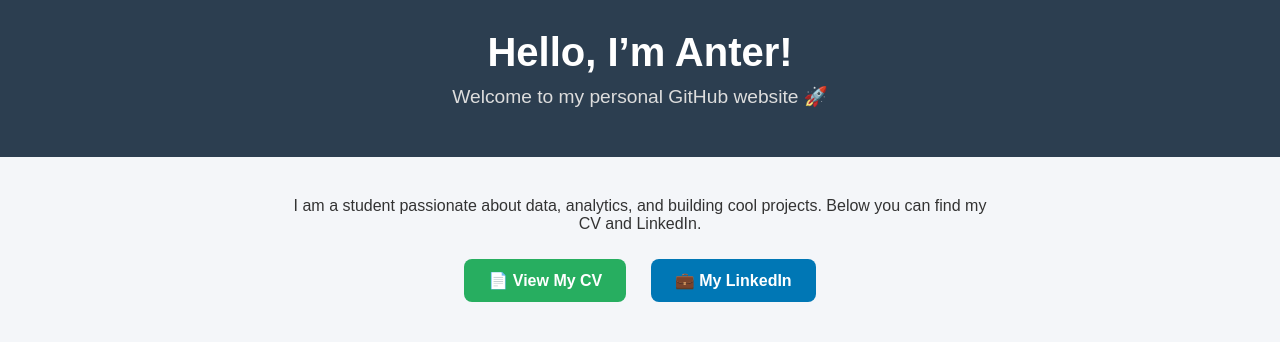
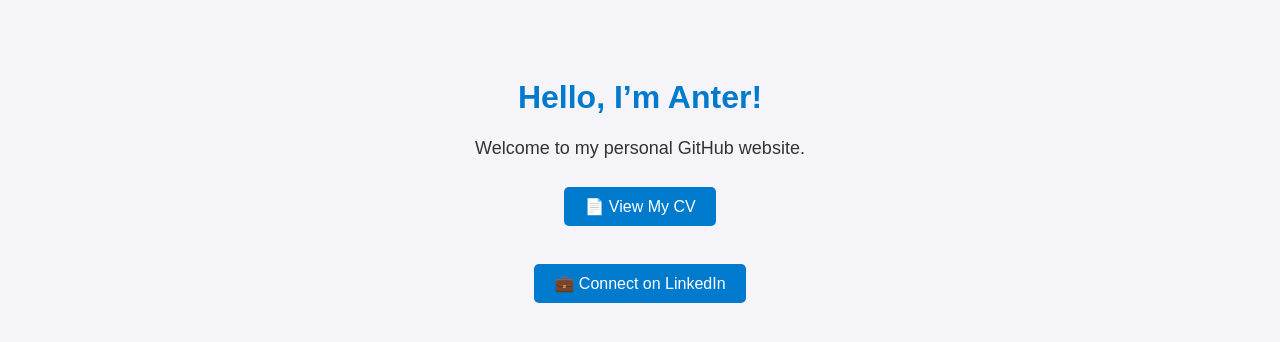
Before and after one commit to Hyunmin1230/anterche.github.io, a plain HTML site: page index.html in a window 1280 px wide. Drawn offline with Linux system fonts and the light colour scheme.

Commit message:
Update index.html

```diff
--- a/index.html
+++ b/index.html
@@ -3,81 +3,47 @@
 <head>
   <meta charset="UTF-8">
   <meta name="viewport" content="width=device-width, initial-scale=1.0">
-  <title>Anter's GitHub Page</title>
+  <title>Welcome to My GitHub Page</title>
   <style>
     body {
-      font-family: Arial, Helvetica, sans-serif;
-      background-color: #f4f6f9;
+      font-family: Arial, sans-serif;
+      background-color: #f4f4f9;
       color: #333;
-      margin: 0;
-      padding: 0;
       text-align: center;
+      padding: 50px;
     }
-    header {
-      background-color: #2c3e50;
-      color: white;
-      padding: 30px 20px;
+    h1 {
+      color: #007acc;
     }
-    header h1 {
-      margin: 0;
-      font-size: 2.5em;
+    p {
+      font-size: 18px;
     }
-    header p {
-      margin-top: 10px;
-      font-size: 1.2em;
-      color: #ddd;
-    }
-    .content {
-      margin: 40px auto;
-      max-width: 700px;
-    }
-    .content img {
-      width: 180px;
-      border-radius: 50%;
-      margin-bottom: 20px;
-    }
-    .buttons a {
+    a.button {
       display: inline-block;
       margin: 10px;
-      padding: 12px 24px;
-      border-radius: 8px;
+      padding: 10px 20px;
+      font-size: 16px;
+      color: white;
+      background-color: #007acc;
       text-decoration: none;
-      font-weight: bold;
-      transition: 0.3s;
+      border-radius: 5px;
+      transition: background 0.3s ease;
     }
-    .btn-cv {
-      background-color: #27ae60;
-      color: white;
-    }
-    .btn-cv:hover {
-      background-color: #219150;
-    }
-    .btn-linkedin {
-      background-color: #0077b5;
-      color: white;
-    }
-    .btn-linkedin:hover {
-      background-color: #005f86;
+    a.button:hover {
+      background-color: #005f99;
     }
   </style>
 </head>
 <body>
-  <header>
-    <h1>Hello, I’m Anter!</h1>
-    <p>Welcome to my personal GitHub website 🚀</p>
-  </header>
+  <h1>Hello, I’m Anter!</h1>
+  <p>Welcome to my personal GitHub website.</p>
 
-  <div class="content">
+  <p>
+    <a class="button" href="Xuanmin_Che_CV.pdf" target="_blank">📄 View My CV</a>
+  </p>
 
-    <p>
-      I am a student passionate about data, analytics, and building cool projects.
-      Below you can find my CV and LinkedIn.
-    </p>
-
-    <div class="buttons">
-      <a href="Xuanmin_Che_CV.pdf" target="_blank" class="btn-cv">📄 View My CV</a>
-      <a href="https://www.linkedin.com/in/anter-che/" target="_blank" class="btn-linkedin">💼 My LinkedIn</a>
-    </div>
-  </div>
+  <p>
+    <a class="button" href="https://www.linkedin.com/in/YOUR-LINKEDIN-USERNAME" target="_blank">💼 Connect on LinkedIn</a>
+  </p>
 </body>
 </html>
```
